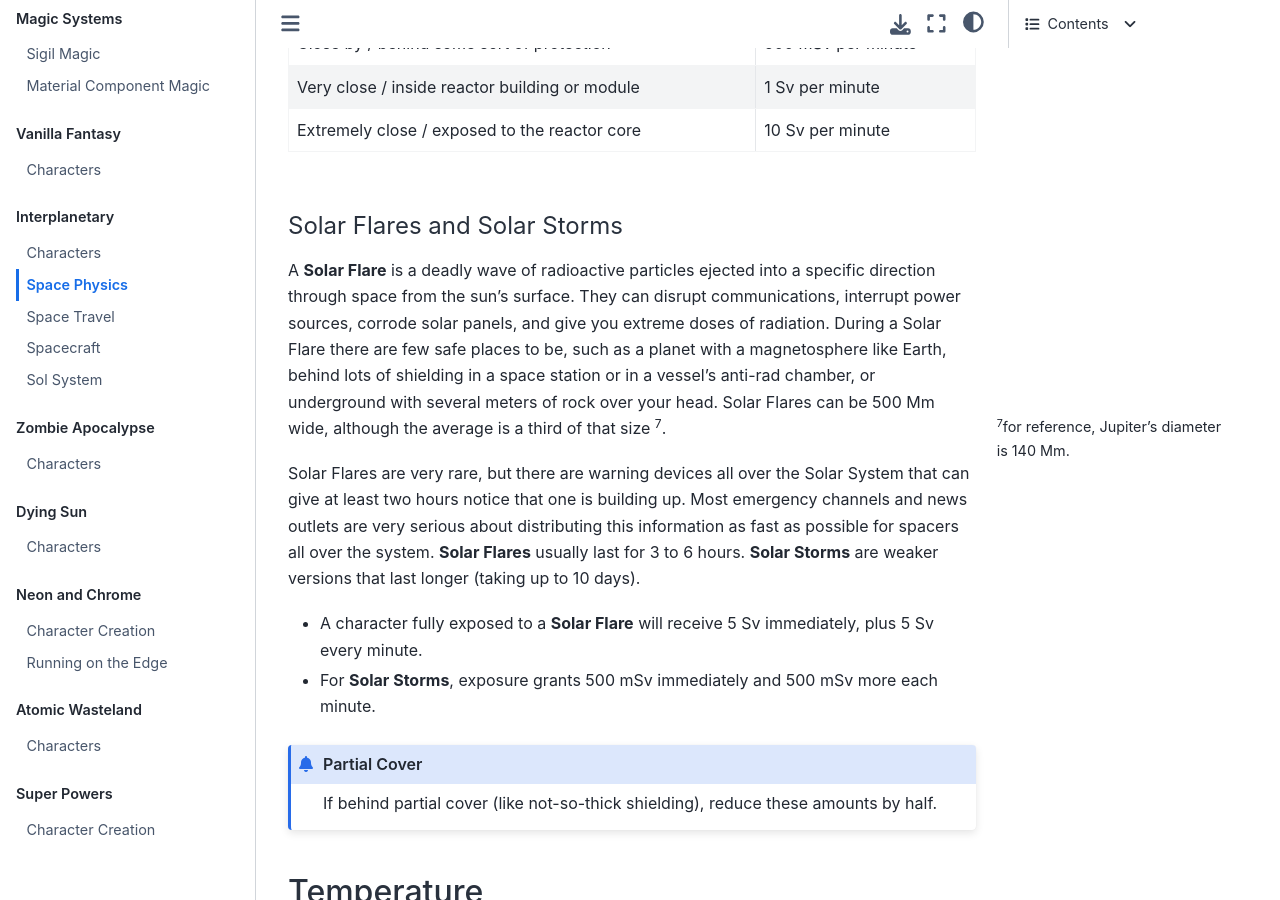
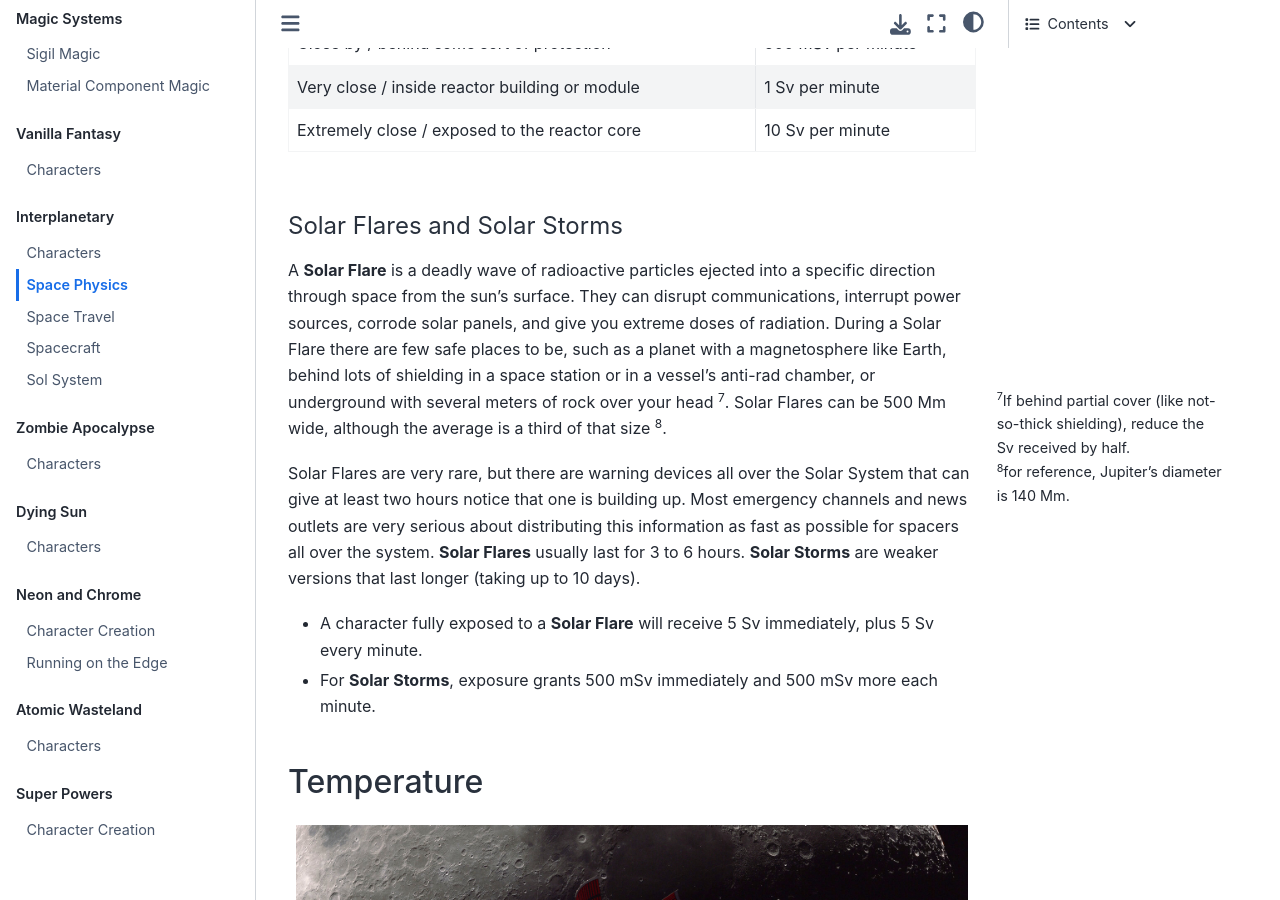
Before and after one commit to TaTooKa/froth, a Sphinx documentation site: the page built from docs/source/pages/worlds/interplanetary/spacephysics.rst, in a window 1280 px wide and 900 px high, scrolled down 15794 px. Built offline with Sphinx 7.4.7 and the Sphinx Book theme 1.1.4, drawn with Linux system fonts in a browser that asks for light colours; cross-references to code outside the pages are shown as plain code.

Commit message:
minor fix

```diff
--- a/docs/source/pages/worlds/interplanetary/spacephysics.rst
+++ b/docs/source/pages/worlds/interplanetary/spacephysics.rst
@@ -328,18 +328,15 @@ Spacers are constantly near some sort of nuclear reactor, like those powering sa
 Solar Flares and Solar Storms
 ^^^^^^^^^^^^^^^^^^^^^^^^^^^^^
 
-A **Solar Flare** is a deadly wave of radioactive particles ejected into a specific direction through space from the sun’s surface. They can disrupt communications, interrupt power sources, corrode solar panels, and give you extreme doses of radiation. During a Solar Flare there are few safe places to be, such as a planet with a magnetosphere like Earth, behind lots of shielding in a space station or in a vessel’s anti-rad chamber, or underground with several meters of rock over your head. Solar Flares can be 500 Mm wide, although the average is a third of that size [#]_.
+A **Solar Flare** is a deadly wave of radioactive particles ejected into a specific direction through space from the sun’s surface. They can disrupt communications, interrupt power sources, corrode solar panels, and give you extreme doses of radiation. During a Solar Flare there are few safe places to be, such as a planet with a magnetosphere like Earth, behind lots of shielding in a space station or in a vessel’s anti-rad chamber, or underground with several meters of rock over your head [#]_. Solar Flares can be 500 Mm wide, although the average is a third of that size [#]_.
 
+.. [#] If behind partial cover (like not-so-thick shielding), reduce the Sv received by half.
 .. [#] for reference, Jupiter’s diameter is 140 Mm.
 
 Solar Flares are very rare, but there are warning devices all over the Solar System that can give at least two hours notice that one is building up. Most emergency channels and news outlets are very serious about distributing this information as fast as possible for spacers all over the system. **Solar Flares** usually last for 3 to 6 hours. **Solar Storms** are weaker versions that last longer (taking up to 10 days).
 
 - A character fully exposed to a **Solar Flare** will receive 5 Sv immediately, plus 5 Sv every minute.
 - For **Solar Storms**, exposure grants 500 mSv immediately and 500 mSv more each minute.
-
-.. admonition:: Partial Cover
-
-   If behind partial cover (like not-so-thick shielding), reduce these amounts by half.
 
 Temperature
 -----------
```
